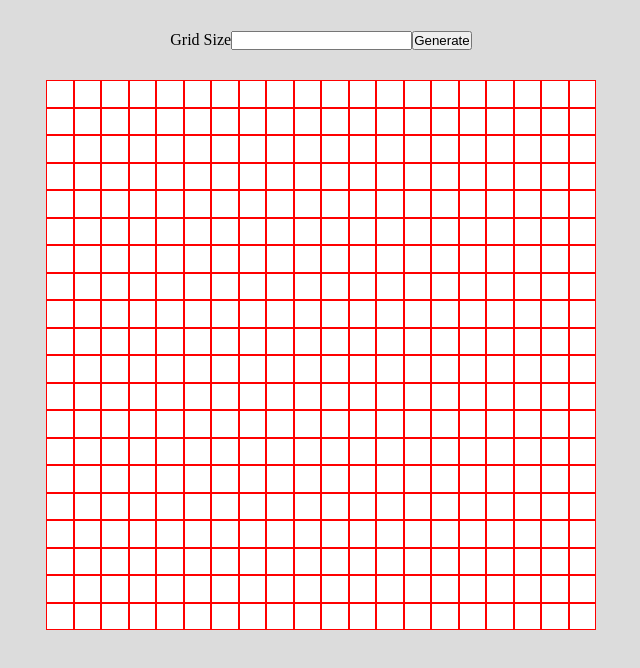
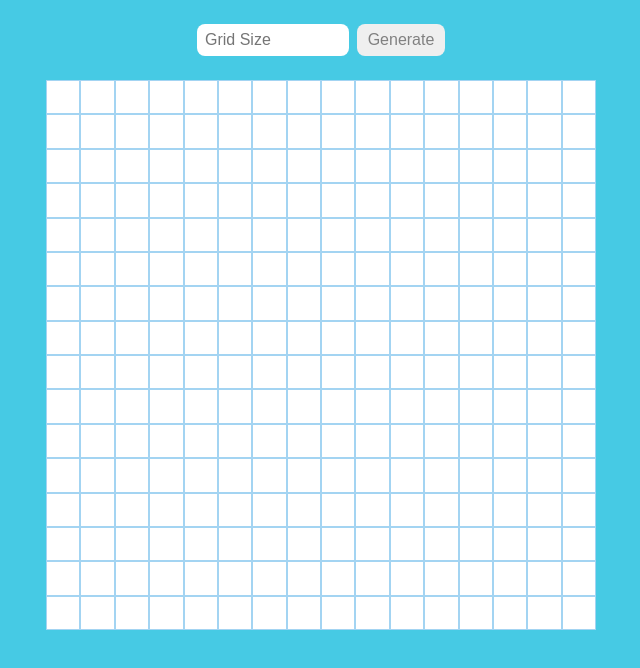
Before and after one commit to Aditya-A-G/Etch-A-Sketch, a plain HTML site: page index.html in a window 1280 px wide. Shown: the whole page, without its empty margins (319-959 px from the left). Drawn offline with Linux system fonts and the light colour scheme.

Commit message:
Style components

```diff
--- a/index.html
+++ b/index.html
@@ -10,8 +10,7 @@
 </head>
 <body>
     <div class="top">
-        <label for="input">Grid Size</label>
-        <input type="number" id="input">
+        <input type="number" id="input" placeholder="Grid Size" min="1" max="100">
         <button id="submit">Generate</button>
     </div>
 
--- a/index.js
+++ b/index.js
@@ -8,14 +8,17 @@ const btn = document.getElementById("submit");
 
 btn.addEventListener("click", generateGrid);
 
-createGrid(20);
+createGrid(16);
 
 
 function generateGrid(){
 
-    container.remove();
-
-    createGrid(input.value);
+    if(input.value > 100 || input.value < 1){
+        alert("Enter value between 1 - 100");
+    }else{
+        container.remove();
+        createGrid(input.value);
+    }
 
     input.value = '';
 
@@ -66,7 +69,7 @@ function createGrid(size){
         div.style.cssText = `height: ${dimension}px;
                              width: ${dimension}px;
                              background-color: rgb(100%, 100%, 100%);
-                             border: 1px solid red`;
+                             border: 1px solid #a3d4f2`;
 
         container.appendChild(div);
 
--- a/styles.css
+++ b/styles.css
@@ -12,7 +12,7 @@ html {
 }
 
 body{
-    background-color: gainsboro;
+    background-color:#46cae4;
 }
 
 .top{
@@ -22,6 +22,37 @@ body{
     justify-content: center;
 }
 
+#input{
+    height: 32px;
+    width: 152px;
+    font-size: 16px;
+    padding-left: 8px;
+    border: none;
+    outline: none;
+    border-radius: 8px;
+    margin-right: 8px;
+}
+
+input::-webkit-outer-spin-button,
+input::-webkit-inner-spin-button {
+    -webkit-appearance: none;
+    margin: 0;
+}
+
+input[type=number]{
+    -moz-appearance: textfield;
+}
+
+#submit{
+    height: 32px;
+    width: 88px;
+    font-size: 16px;
+    color: grey;
+    border-radius: 8px;
+    outline: none;
+    border: none;
+}
+
 .main{
     height:auto;
     width: 100%;
```
